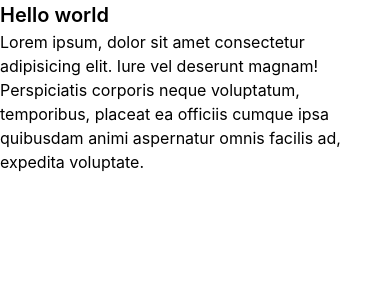
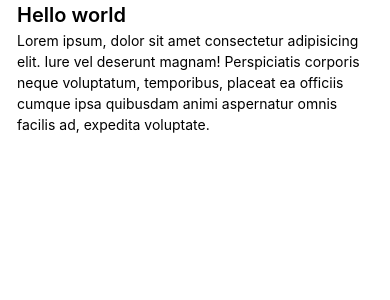
Before and after one commit to SoftLion-Co/prototype-akoko, a Next.js app: page /en in a window 390 px wide. Shown: the top 300 px of the page. Built offline with nearby package versions, Linux system fonts and the light colour scheme.

Commit message:
feature: fix responsive

```diff
--- a/app/[locale]/globals.css
+++ b/app/[locale]/globals.css
@@ -1,27 +1,27 @@
 @tailwind base;
+@tailwind components;
+@tailwind utilities;
 
-@layer base {
+* {
+  @apply box-border;
+}
+
 body {
-    margin: 0;
-    font-family: "Inter";
+  @apply font-inter m-0 flex flex-col min-h-screen;
   -webkit-font-smoothing: antialiased;
   -moz-osx-font-smoothing: grayscale;
 }
 
 html {
-    scroll-behavior: smooth;
-  }
-
-  * {
-    box-sizing: border-box;
+  @apply scroll-smooth;
 }
 
 a {
-    text-decoration: none;
+  @apply no-underline;
 }
 
 button {
-    cursor: pointer;
+  @apply cursor-pointer;
 }
 
 h1,
@@ -31,7 +31,7 @@
 h5,
 h6,
 p {
-    margin: 0;
+  @apply m-0 p-0;
 }
 
 h1 {
@@ -43,25 +43,22 @@
 }
 
 p {
-    @apply desktop:text-20 text-black font-400 laptop:text-16 tablet:text-14;
+  @apply desktop:text-20 text-black font-400 laptop:text-16 mobile:text-14;
 }
 
 ul,
 ol {
-    margin: 0;
-    padding: 0;
+  @apply m-0 p-0;
 }
 
 img {
-    display: block;
-    max-width: 100%;
-    height: auto;
+  @apply block max-w-full h-auto;
 }
 
 li {
-    list-style: none;
-  }
+  @apply list-none;
 }
 
-@tailwind components;
-@tailwind utilities;
+main {
+  @apply flex-[1];
+}
--- a/app/[locale]/layout.tsx
+++ b/app/[locale]/layout.tsx
@@ -2,9 +2,6 @@ import { NextIntlClientProvider } from "next-intl";
 import { notFound } from "next/navigation";
 import "./globals.css";
 import type { Metadata } from "next";
-// import { Inter } from 'next/font/google'
-
-// const inter = Inter({ subsets: ['latin'] })
 
 export const metadata: Metadata = {
   title: "Akoko",
--- a/app/[locale]/page.tsx
+++ b/app/[locale]/page.tsx
@@ -1,13 +1,15 @@
 export default function Home() {
   return (
-    <div>
-      <h1>Hello world</h1>
-      <p>
-        Lorem ipsum, dolor sit amet consectetur adipisicing elit. Iure vel
-        deserunt magnam! Perspiciatis corporis neque voluptatum, temporibus,
-        placeat ea officiis cumque ipsa quibusdam animi aspernatur omnis facilis
-        ad, expedita voluptate.
-      </p>
-    </div>
+    <section className="w-full ">
+      <div className="container">
+        <h1 className="font-w-300">Hello world</h1>
+        <p>
+          Lorem ipsum, dolor sit amet consectetur adipisicing elit. Iure vel
+          deserunt magnam! Perspiciatis corporis neque voluptatum, temporibus,
+          placeat ea officiis cumque ipsa quibusdam animi aspernatur omnis
+          facilis ad, expedita voluptate.
+        </p>
+      </div>
+    </section>
   );
 }
--- a/tailwind.config.ts
+++ b/tailwind.config.ts
@@ -7,16 +7,18 @@ const config: Config = {
     "./app/**/*.{js,ts,jsx,tsx,mdx}",
   ],
   theme: {
-    extend: {
-      container: {
-        center: true,
-        padding: {
-          DEFAULT: "16px",
-          mobile: "20px",
-          tablet: "15px",
-          laptop: "100px",
-          desktop: "100px",
+    fontFamily: {
+      inter: ["Inter"],
     },
+    colors: {
+      primary: "#ffffff",
+      black: "#000",
+      "gray-dark": "#0000006e",
+      "primary-footer": "#3a3a3a",
+      red: "#ff0000",
+      "red-dark": "#af0000",
+      yellow: "#d89e08",
+      blue: "#5b749a",
     },
     screens: {
       mobile: { max: "767.98px" },
@@ -24,18 +26,22 @@ const config: Config = {
       laptop: { min: "1280px" },
       desktop: { min: "1600px" },
     },
-      colors: {
-        white: "#FFFFFF",
-        black: "#000",
-        "gray-dark": "#0000006E",
-        "reg-light": "#AF0000",
-        red: "#FF0000",
-        yellow: "#D89E08",
-        "blue-light": "5B749A",
-        "gray-footer": "#3A3A3A",
+    container: {
+      center: true,
+      padding: {
+        DEFAULT: "17px",
+        tablet: "15px",
+        laptop: "100px",
+      },
+    },
+    extend: {
+      borderRadius: {
+        small: "5px",
+        light: "23px",
+        medium: "36px",
+        large: "50px",
       },
       fontSize: {
-        sm: "0.8rem",
         "14": "14px",
         "16": "16px",
         "20": "20px",
```
Lines whose indentation alone changed are shown as unchanged.
